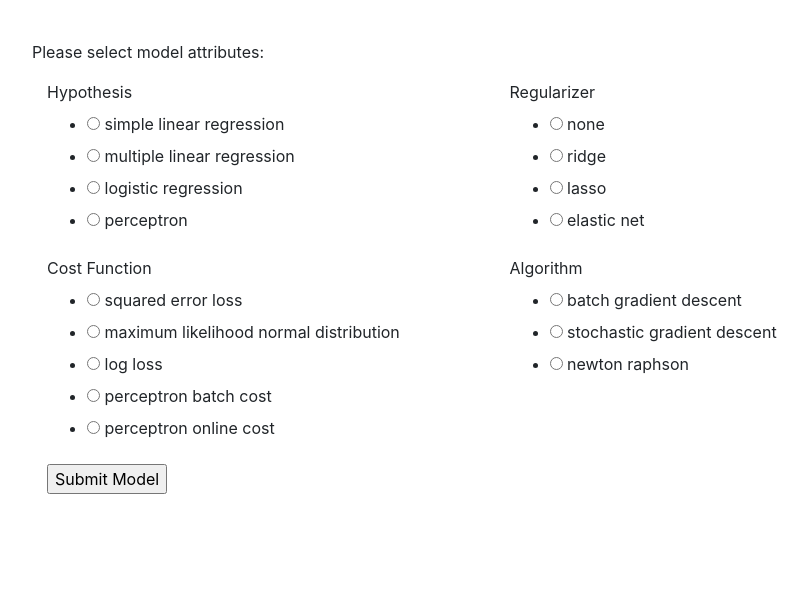
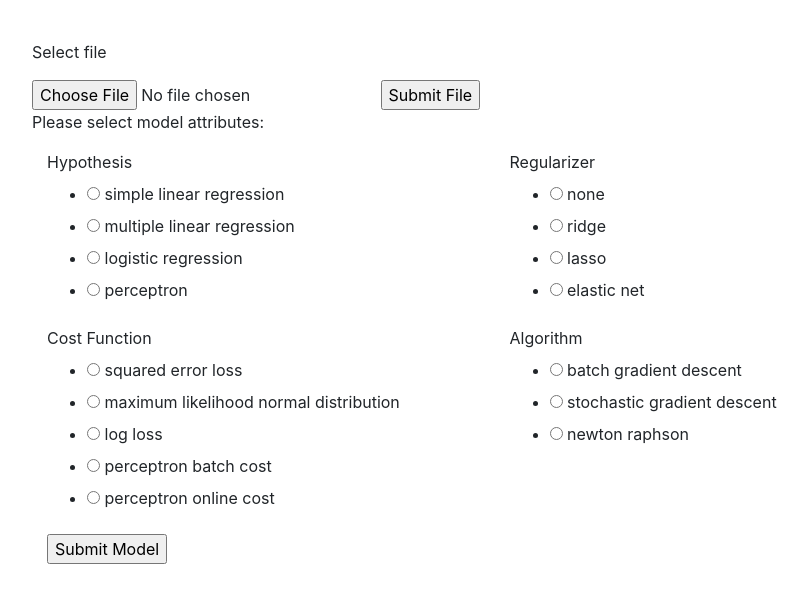
Before and after one commit to dlosardo/machine_learning, a Flask app: page /models in a window 1280 px wide. Shown: the part 56-659 px from the top of the page, without its empty margins (53-861 px from the left). Run offline with Flask 2, Linux system fonts and the light colour scheme; parts of the project's set-up code (start-up, migrations or seed data) failed here and were passed over; some libraries are stand-ins or nearby versions.

Commit message:
file upload form WIP

```diff
--- a/webapp/app.py
+++ b/webapp/app.py
@@ -1,7 +1,6 @@
 import os
 from flask import Flask
 
-# from webapp.config import DevConfig
 from webapp.extensions import db
 from webapp.blueprints.main import main
 from webapp.blueprints.user import user
@@ -22,7 +21,6 @@ def create_app(settings_override=None):
     """
     app = Flask(__name__, instance_relative_config=True)
     configure_app(app, settings_override)
-    # app.config.from_object("webapp.config.DevConfig")
     app.register_blueprint(main)
     app.register_blueprint(user)
     app.register_blueprint(model_builder)
--- a/webapp/blueprints/model_builder/forms.py
+++ b/webapp/blueprints/model_builder/forms.py
@@ -1,7 +1,13 @@
 from flask_wtf import FlaskForm
 from wtforms import SubmitField, RadioField
+from flask_wtf.file import FileField, FileRequired
 from machine_learning.model_utils.factories import (
     HypothesisTypes, CostFunctionTypes, AlgorithmTypes, RegularizerTypes)
+
+
+class DataUploadForm(FlaskForm):
+    file = FileField(validators=[FileRequired()])
+    submit = SubmitField('Submit File')
 
 
 class ModelForm(FlaskForm):
--- a/webapp/blueprints/model_builder/templates/model_builder/models.html
+++ b/webapp/blueprints/model_builder/templates/model_builder/models.html
@@ -1,6 +1,12 @@
 {% extends "base.html" %}
 {% block title %}Model Builder{% endblock %}
 {% block body %}
+  <p>Select file<p>
+    <form method="POST" enctype="mulipart/form-data">
+        {{ file_form.hidden_tag() }}
+        {{ file_form.file() }}
+        {{ file_form.submit() }}
+    </form>
   <p>Please select model attributes:</p>
     <div class="col-md-10 col-md-offset-2 well">
         <form method="POST">
@@ -26,6 +32,8 @@
             {{ form.submit() }}
         </form>
     </div>
+    {% if f %} <h4> {{f}} </h4>
+    {% endif %}
     {% if hypothesis %} <h1> Hypothesis chosen: {{hypothesis}}</h1>
     {% endif %}
     {% if regularizer %} <h1> Regularizer chosen: {{regularizer}}</h1>
--- a/webapp/blueprints/model_builder/views.py
+++ b/webapp/blueprints/model_builder/views.py
@@ -1,5 +1,6 @@
 from flask import Blueprint, render_template, redirect, url_for, session
-from .forms import ModelForm
+from werkzeug.utils import secure_filename
+from .forms import ModelForm, DataUploadForm
 
 model_builder = Blueprint('model_builder', __name__,
                           template_folder='templates')
@@ -8,18 +9,25 @@ model_builder = Blueprint('model_builder', __name__,
 @model_builder.route('/models', methods=['GET', 'POST'])
 def models():
     form = ModelForm()
+    file_form = DataUploadForm()
+    if file_form.validate_on_submit():
+        f = file_form.file.data
+        filename = secure_filename(f.filename)
+        session['f'] = filename
+        return redirect(url_for('.models'))
     if form.validate_on_submit():
         session['hypothesis'] = form.hypothesis.data
         session['regularizer'] = form.regularizer.data
         session['cost_function'] = form.cost_function.data
         session['algorithm'] = form.algorithm.data
-        print(form.hypothesis)
         return redirect(url_for('.models'))
     return render_template('model_builder/models.html', form=form,
+                           file_form=file_form,
                            hypothesis=session.get('hypothesis'),
                            regularizer=session.get('regularizer'),
                            cost_function=session.get('cost_function'),
-                           algorithm=session.get('algorithm')
+                           algorithm=session.get('algorithm'),
+                           f=session.get('f')
                            )
     # here's where we would allow the user to select
     # various model features. Also need a file selector
```
